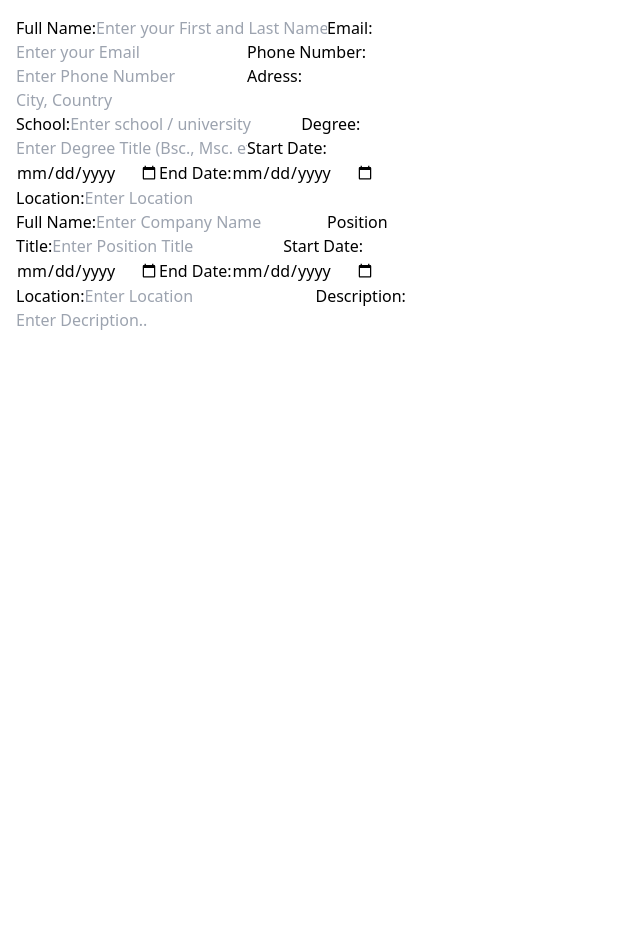
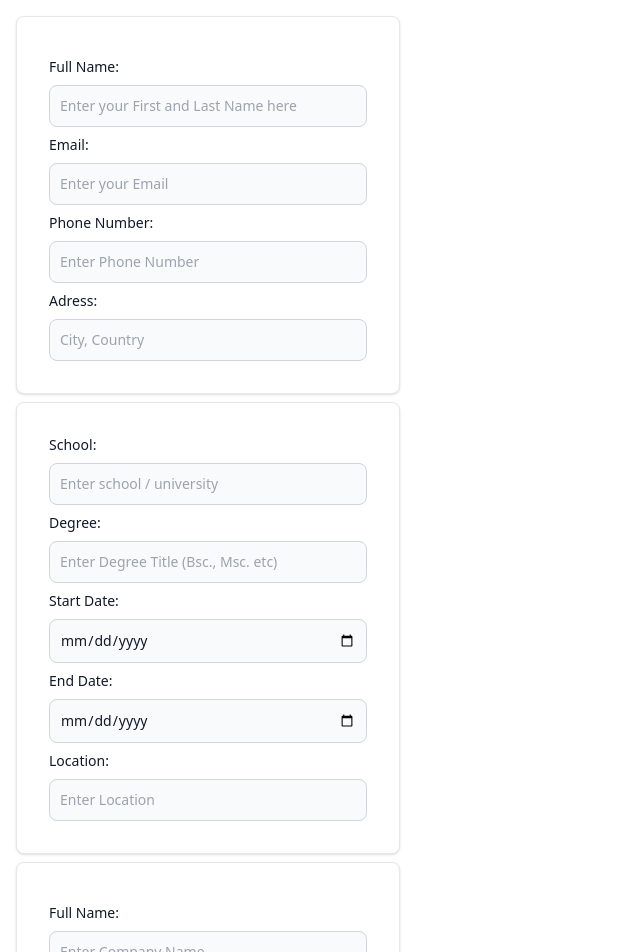
Before and after one commit to Mcorduk/cv-app, a React (Vite) app: page / in a window 1280 px wide. Shown: the top 952 px of the page, without its empty margins (0-640 px from the left). Before the commit the page ends 800 px from the top, so only its background shows below. Built offline with nearby package versions, Linux system fonts and the light colour scheme.

Commit message:
style: Add style to forms, form containers and inputs

```diff
--- a/src/components/Forms/educationForm.jsx
+++ b/src/components/Forms/educationForm.jsx
@@ -1,8 +1,10 @@
+import React from "react";
 import InputField from "../inputField";
 
 export function EducationForm() {
   return (
-    <form>
+    <div className="w-full max-w-sm p-4 bg-white border border-gray-200 rounded-lg shadow sm:p-6 md:p-8 dark:bg-gray-800 dark:border-gray-700">
+      <form className="space-y-2" action="#">
         <InputField
           name="school"
           text="School"
@@ -31,5 +33,6 @@ export function EducationForm() {
           placeholder="Enter Location"
         />
       </form>
+    </div>
   );
 }
--- a/src/components/Forms/experienceForm.jsx
+++ b/src/components/Forms/experienceForm.jsx
@@ -1,8 +1,10 @@
+import React from "react";
 import InputField from "../inputField";
-
 export function ExperienceForm() {
   return (
-    <form>
+    <div className="w-full max-w-sm p-4 bg-white border border-gray-200 rounded-lg shadow sm:p-6 md:p-8 md:pt-2 dark:bg-gray-800 dark:border-gray-700">
+      <h1 className="text-white pb-2">Experience Section</h1>
+      <form className="space-y-2" action="#">
         <InputField
           id="companyName"
           text="Full Name"
@@ -37,5 +39,6 @@ export function ExperienceForm() {
           placeholder="Enter Decription.."
         />
       </form>
+    </div>
   );
 }
--- a/src/components/Forms/generalForm.jsx
+++ b/src/components/Forms/generalForm.jsx
@@ -1,8 +1,11 @@
+import React from "react";
 import InputField from "../inputField";
 
 export function GeneralForm() {
   return (
-    <form>
+    <div className="w-full max-w-sm p-4 bg-white border border-gray-200 rounded-lg shadow sm:p-6 md:p-8 md:pt-2 dark:bg-gray-800 dark:border-gray-700">
+      <h1 className="text-white pb-2">General Section</h1>
+      <form className="space-y-2" action="#">
         <InputField
           name="name"
           text="Full Name"
@@ -22,5 +25,6 @@ export function GeneralForm() {
         />
         <InputField name="adress" text="Adress" placeholder="City, Country" />
       </form>
+    </div>
   );
 }
--- a/src/components/aside.jsx
+++ b/src/components/aside.jsx
@@ -5,7 +5,7 @@ import { GeneralForm } from "./Forms/generalForm";
 
 export default function Aside() {
   return (
-    <div className="flex-none min-w-0 max-w-screen-sm w-1/3 p-4">
+    <div className="flex flex-col min-w-0 max-w-screen-sm w-1/3 p-4 gap-2">
       <GeneralForm />
       <EducationForm />
       <ExperienceForm />
--- a/src/components/inputField.jsx
+++ b/src/components/inputField.jsx
@@ -13,8 +13,14 @@ export default function InputField({
 
   return (
     <>
-      <label htmlFor={name}>{text}:</label>
+      <label
+        className="block mb-2 text-sm font-medium text-gray-900 dark:text-white"
+        htmlFor={name}
+      >
+        {text}:
+      </label>
       <input
+        className="bg-gray-50 border border-gray-300 text-gray-900 text-sm rounded-lg focus:ring-blue-500 focus:border-blue-500 block w-full p-2.5 dark:bg-gray-600 dark:border-gray-500 dark:placeholder-gray-400 dark:text-white"
         type={type}
         id={name}
         name={name}
```
Also changed, not shown: .eslintrc.cjs. Lines whose indentation alone changed are shown as unchanged.
